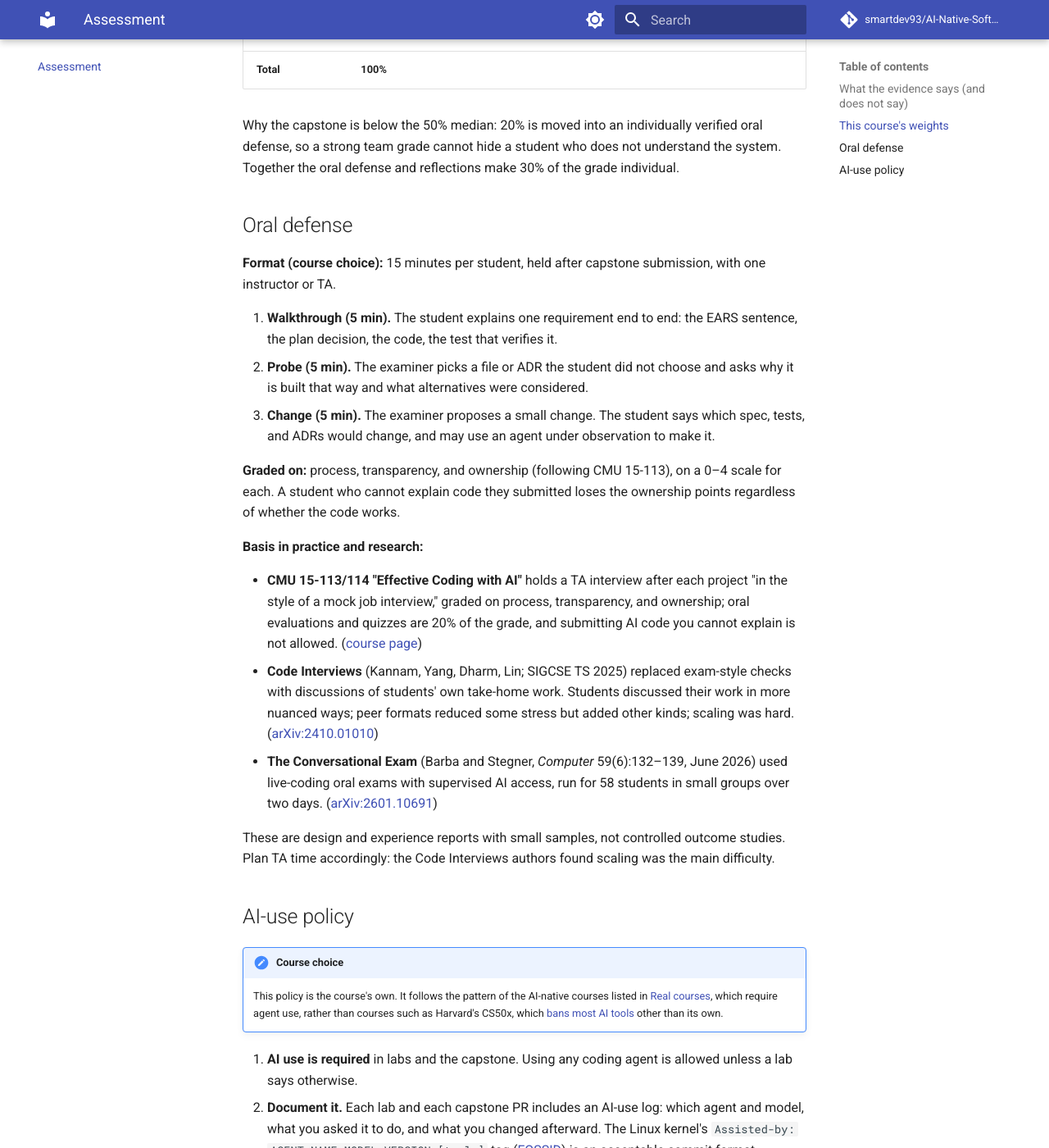
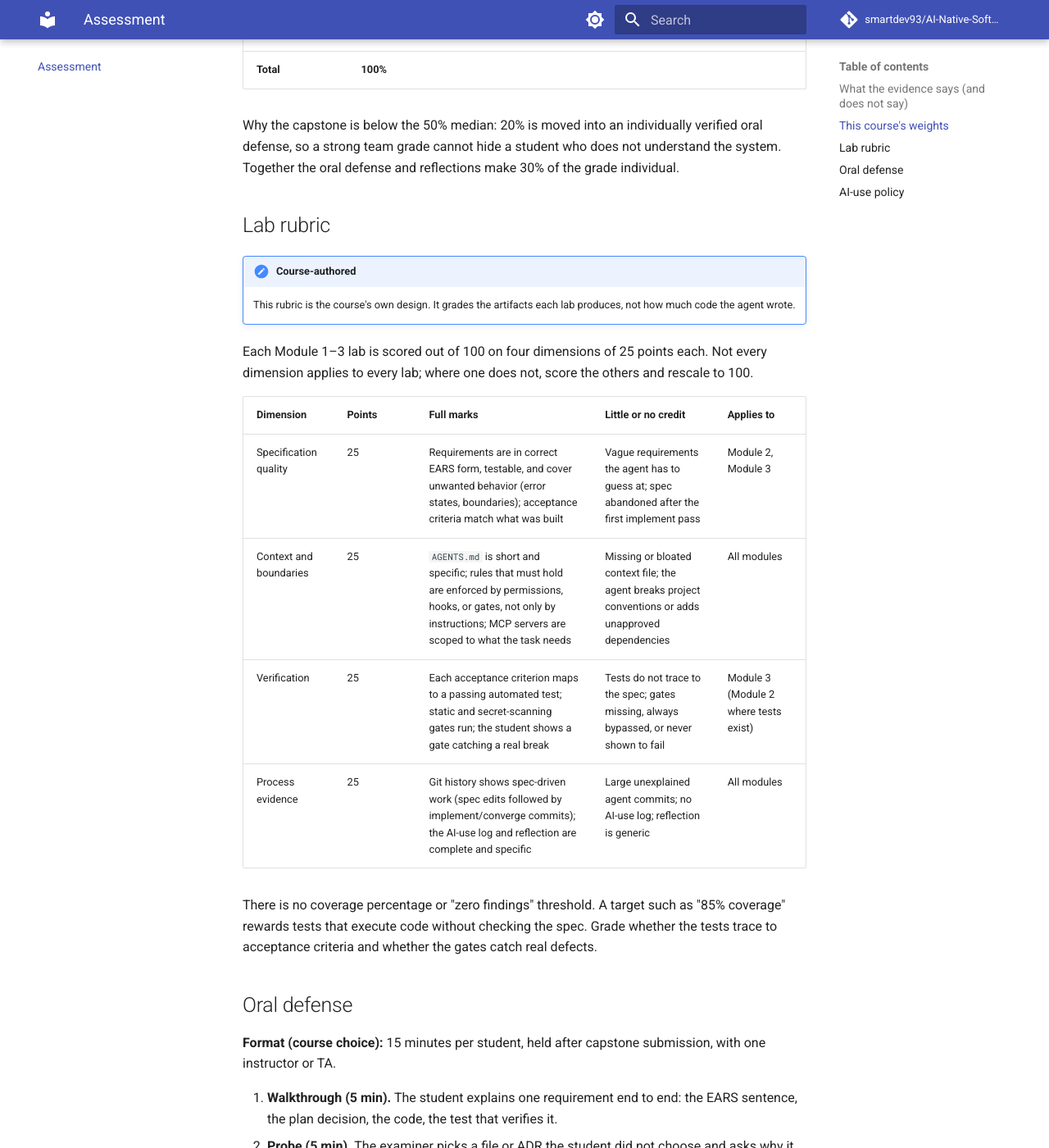
Before and after one commit to smartdev93/AI-Native-Software-Engineering-amp-SDLC-Course, an MkDocs documentation site: the page built from docs/assessment.md, in a window 1280 px wide and 1400 px high, scrolled down 1546 px. Shown: the whole window at 82% size. Built offline with MkDocs 1.6.1 and Material for MkDocs 9.7.7, drawn with Linux system fonts in a browser that asks for light colours; comment, search, counter and statistics services are not loaded; some of the changed text lies outside the part shown.

Commit message:
update docs

```diff
--- a/docs/assessment.md
+++ b/docs/assessment.md
@@ -22,7 +22,7 @@ Proctored assessment appeared in only 3 of the 14 courses (median 20%). The pape
 
 | Component | Weight | What is assessed | Benchmark |
 | --- | --- | --- | --- |
-| Module labs (Modules 1–3) | 25% | Lab deliverables, graded mainly on artifacts: context files, specs, convergence logs, tests, eval suites | Coding assignments median 20% |
+| Module labs (Modules 1–3) | 25% | Lab deliverables, graded with the [lab rubric](#lab-rubric): context files, specs, convergence logs, tests, eval suites | Coding assignments median 20% |
 | Capstone project (team) | 40% | Graded with the [capstone rubric](modules/module-4.md#rubric-course-authored) | Project/capstone median 50%, range 30–85% |
 | Individual oral defense | 20% | Individual understanding of the capstone (format below) | CMU 15-113 gives oral evaluations + quizzes 20%; Geng proctored median 20% |
 | Reflections and AI-use logs | 10% | Per-lab reflections, capstone reflection, completeness and honesty of AI-use logs | Review/reflection median 19% |
@@ -30,6 +30,22 @@ Proctored assessment appeared in only 3 of the 14 courses (median 20%). The pape
 | **Total** | **100%** | | |
 
 Why the capstone is below the 50% median: 20% is moved into an individually verified oral defense, so a strong team grade cannot hide a student who does not understand the system. Together the oral defense and reflections make 30% of the grade individual.
+
+## Lab rubric
+
+!!! note "Course-authored"
+    This rubric is the course's own design. It grades the artifacts each lab produces, not how much code the agent wrote.
+
+Each Module 1–3 lab is scored out of 100 on four dimensions of 25 points each. Not every dimension applies to every lab; where one does not, score the others and rescale to 100.
+
+| Dimension | Points | Full marks | Little or no credit | Applies to |
+| --- | --- | --- | --- | --- |
+| Specification quality | 25 | Requirements are in correct EARS form, testable, and cover unwanted behavior (error states, boundaries); acceptance criteria match what was built | Vague requirements the agent has to guess at; spec abandoned after the first implement pass | Module 2, Module 3 |
+| Context and boundaries | 25 | `AGENTS.md` is short and specific; rules that must hold are enforced by permissions, hooks, or gates, not only by instructions; MCP servers are scoped to what the task needs | Missing or bloated context file; the agent breaks project conventions or adds unapproved dependencies | All modules |
+| Verification | 25 | Each acceptance criterion maps to a passing automated test; static and secret-scanning gates run; the student shows a gate catching a real break | Tests do not trace to the spec; gates missing, always bypassed, or never shown to fail | Module 3 (Module 2 where tests exist) |
+| Process evidence | 25 | Git history shows spec-driven work (spec edits followed by implement/converge commits); the AI-use log and reflection are complete and specific | Large unexplained agent commits; no AI-use log; reflection is generic | All modules |
+
+There is no coverage percentage or "zero findings" threshold. A target such as "85% coverage" rewards tests that execute code without checking the spec. Grade whether the tests trace to acceptance criteria and whether the gates catch real defects.
 
 ## Oral defense
 
--- a/mkdocs.yml
+++ b/mkdocs.yml
@@ -1,6 +1,8 @@
 site_name: AI-Native Software Engineering & SDD
 site_url: https://smartdev93.github.io/AI-Native-Software-Engineering-amp-SDLC-Course/
 site_description: Course on AI-native software engineering and specification-driven development across the SDLC.
+site_author: Tuan Luong
+copyright: Course created by Tuan Luong, AI Engineer
 repo_url: https://github.com/smartdev93/AI-Native-Software-Engineering-amp-SDLC-Course
 repo_name: smartdev93/AI-Native-Software-Engineering-amp-SDLC-Course
 edit_uri: edit/main/docs/
```
Also changed, not shown: README.md (+2 -0 lines), docs/index.md (+2 -0 lines), docs/modules/module-2.md (+11 -0 lines), docs/schedule.md (added, +48 -0 lines).
